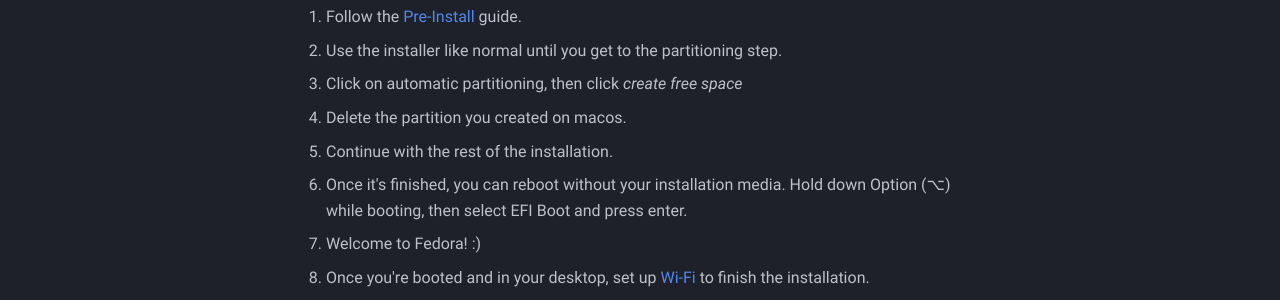
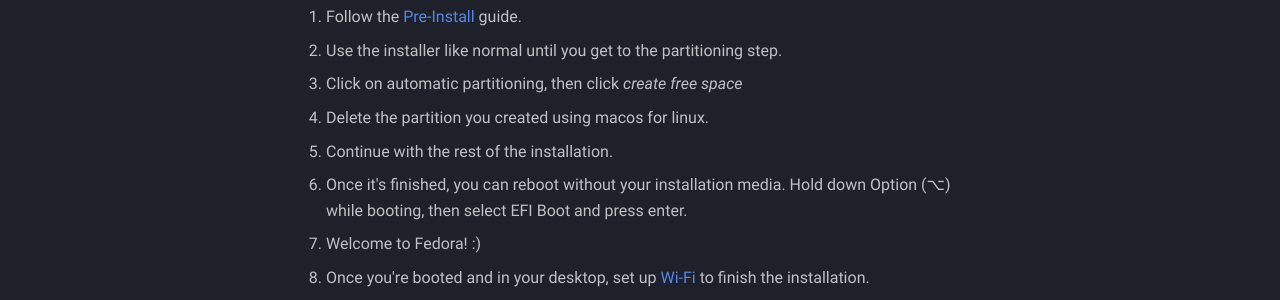
Before and after one commit to t2linux/wiki, an MkDocs documentation site: the page built from docs/distributions/fedora/installation.md, in a window 1280 px wide and 1214 px high. Shown: the part 625-925 px from the top of the window. Built offline with MkDocs 1.6.1 and Material for MkDocs 9.7.7, drawn with Linux system fonts in a browser that asks for light colours; comment, search, counter and statistics services are not loaded.

Commit message:
Fix requested changes

```diff
--- a/docs/distributions/fedora/installation.md
+++ b/docs/distributions/fedora/installation.md
@@ -13,7 +13,7 @@ If you need a more updated kernel, use the iso from [sharpenedblade](https://git
 1. Follow the [Pre-Install](https://wiki.t2linux.org/guides/preinstall) guide.
 2. Use the installer like normal until you get to the partitioning step.
 3. Click on automatic partitioning, then click *create free space*
-4. Delete the partition you created on macos.
+4. Delete the partition you created using macos for linux.
 5. Continue with the rest of the installation.
 6. Once it's finished, you can reboot without your installation media. Hold down Option (⌥) while booting, then select EFI Boot and press enter.
 7. Welcome to Fedora! :)
```
